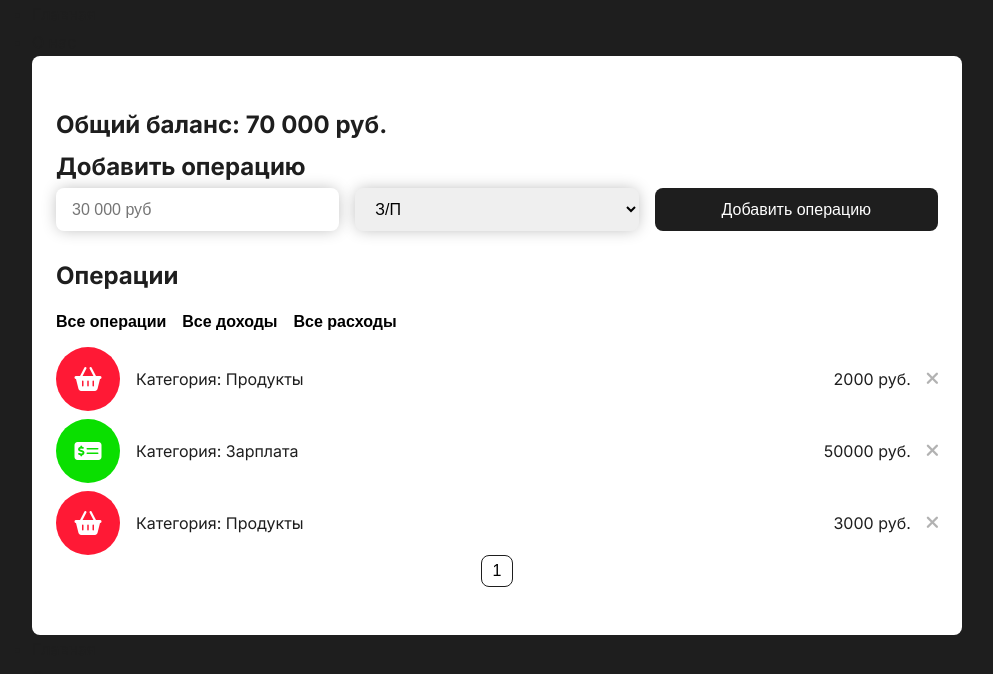
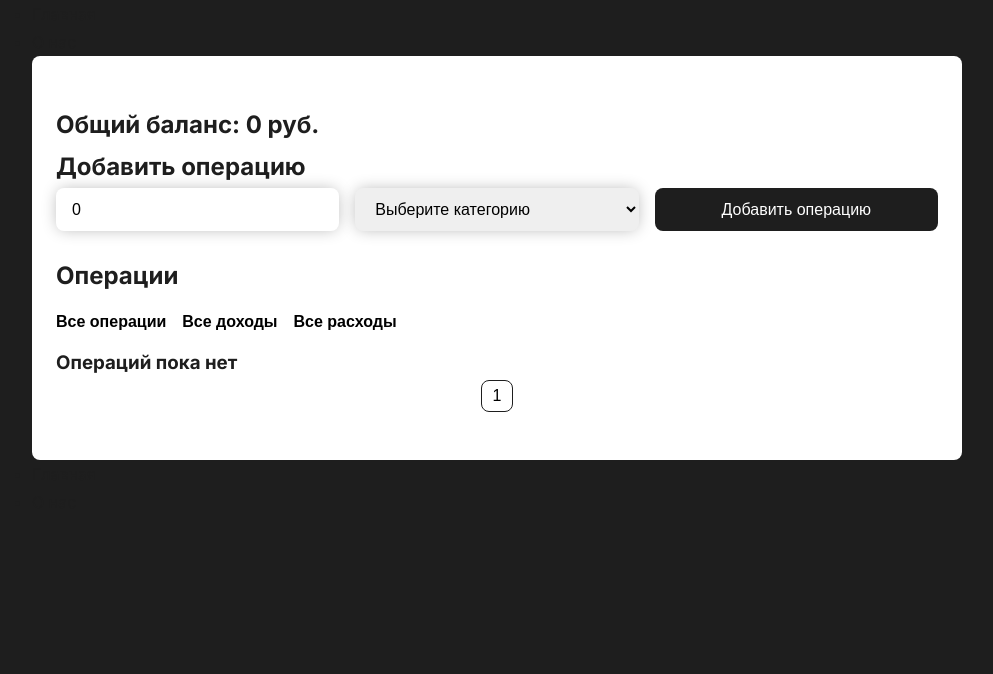
Before and after one commit to fqZell/react-budget, a React (Vite) app: page / in a window 1280 px wide. Shown: the top 674 px of the page, without its empty margins (143-1136 px from the left). Built offline with nearby package versions, Linux system fonts and the light colour scheme.

Commit message:
Ласт версия

```diff
--- a/src/components/item/item.jsx
+++ b/src/components/item/item.jsx
@@ -1,3 +1,5 @@
+import { CATEGORIES } from "../../data/categories";
+
 const Item = ({ item }) => {
 
     const {id, category, type, total} = item;
@@ -10,14 +12,14 @@ const Item = ({ item }) => {
 
                 {
                     type === 'income' ?
-                    <i class="fa-solid fa-money-check-dollar"></i> :
-                    <i class="fa-sharp fa-solid fa-basket-shopping"></i>
+                    <i className="fa-solid fa-money-check-dollar"></i> :
+                    <i className="fa-sharp fa-solid fa-basket-shopping"></i>
                 }
 
             </div>
 
             <p className="category">
-                Категория: {category}
+                Категория: {CATEGORIES[category]}
             </p>
         </div>
 
@@ -27,7 +29,7 @@ const Item = ({ item }) => {
             </p>
 
             <button className="item__button">
-                <i class="fa-solid fa-xmark"></i>
+                <i className="fa-solid fa-xmark"></i>
             </button>
         </div>
     </div>
--- /dev/null
+++ b/src/data/categories.js
@@ -0,0 +1,20 @@
+const INCOME_CATEGORIES = {
+    salary: "З/П",
+    cashback: "Кэшбек",
+    deposit: "Вклад"
+};
+
+const EXPENSE_CATEGORIES = {
+    products: "Продукты",
+    services: "К/У",
+    car: "Авто",
+    health: "Здоровье"
+};
+
+const CATEGORIES = { ...INCOME_CATEGORIES, ... EXPENSE_CATEGORIES };
+
+export {
+    INCOME_CATEGORIES,
+    EXPENSE_CATEGORIES,
+    CATEGORIES
+}
--- a/src/pages/HomePage.jsx
+++ b/src/pages/HomePage.jsx
@@ -1,51 +1,101 @@
-import { useState } from "react";
-import { TYPES } from "../types/operation";
+import { useEffect, useState } from "react";
 import Item from "../components/item/item";
 import formatMoney from "../utils/formatMoney";
+import { CATEGORIES } from "../data/categories";
+import getType from "../utils/getType";
+import calculateBalance from "../utils/calculateBalance";
 
-const initialItemsState = [
-    {
-        category: 'Продукты',
-        total: 2000,
-        type: TYPES.EXPENSE,
-        id: 1,
-        created_at: new Date('2022-01-01')
-    },
-    {
-        category: 'Зарплата',
-        total: 50000,
-        type: TYPES.INCOME,
-        id: 2,
-        created_at: new Date('2023-01-01')
-    },
-    {
-        category: 'Продукты',
-        total: 3000,
-        type: TYPES.EXPENSE,
-        id: 3,
-        created_at: new Date('2022-02-02')
-    }
-];
+const initialItemsState = [];
+
+const initialFormState = {
+    value: 0,
+    category: "none"
+};
+
+const initialBalanceState = 0;
 
 const HomePage = () => {
+    const [balance, setBalance] = useState(initialBalanceState);
     const [items, setItems] = useState(initialItemsState);
+    const [form, setForm] = useState(initialFormState);
+
+    useEffect(() => {
+        setBalance(calculateBalance(items));
+    }, [items])
+
+    const onChangeCategoryHandle = (event) => {
+        setForm((prevState) => {
+            prevState = { ...prevState };
+
+            prevState.category = event.target.value;
+
+            return prevState;
+        });
+    };
+
+    const onChangeInputHandle = (event) => {
+        setForm((prevState) => {
+            prevState = {...prevState};
+
+            const value = parseInt(event.target.value) || 0;
+
+            if (!isNaN(value)) {
+                prevState.value = value;
+            }
+
+            return prevState;
+        });
+    };
+
+    const createItemHandle = () => {
+        setItems((prevState) => {
+            prevState = [...prevState];
+
+            prevState.push({
+                category: form.category,
+                total: form.value,
+                type: getType(form.category),
+                id: Date.now(),
+                created_at: new Date()
+            });
+
+            return prevState;
+        });
+
+        setForm(initialFormState);
+    }
+
+    const SelectOptions = Object.keys(CATEGORIES).map((category) => {
+        return (
+            <option value={category} key={category}>{CATEGORIES[category]}</option>
+        );
+    })
 
     return (
         <section>
             <div className="container">
                 <div className="layout">
                     <header>
-                        <h1>Общий баланс: {formatMoney(70000)}</h1>
+                        <h1>Общий баланс: {formatMoney(balance)}</h1>
                     </header>
 
                     <div className="form">
                         <h2>Добавить операцию</h2>
-                        <form>
-                            <input type="text" name="total" placeholder="30 000 руб" />
-                            <select name="category">
-                                <option value="salary">З/П</option>
+                        <form
+                            onSubmit={e => e.preventDefault()}
+                        >
+                            <input type="text" name="total" placeholder="30 000 руб" onChange={(e) => onChangeInputHandle(e)} value={form.value} />
+                            <select
+                                onChange={(e) => onChangeCategoryHandle(e)}
+                                name="category"
+                            >
+                                <option value="none">Выберите категорию</option>
+                                {SelectOptions}
                             </select>
-                            <button className="button">
+                            <button
+                                onClick={createItemHandle}
+                                className="button"
+                            >
                                 Добавить операцию
                             </button>
                         </form>
@@ -64,31 +114,11 @@ const HomePage = () => {
 
 
                             {
+                                items.length === 0 ? <h3>Операций пока нет</h3> :
                                 items.map((item) => <Item key={item.id} item={item} />)
                             }
 
 
-                            {/* <div className="item">
-                                <div className="item__left">
-                                    <div className="circle expense">
-                                        <i class="fa-sharp fa-solid fa-basket-shopping"></i>
-                                    </div>
-
-                                    <p className="category">
-                                        Категория: продукты
-                                    </p>
-                                </div>
-
-                                <div className="item__right">
-                                    <p className="total">
-                                        2 500 руб.
-                                    </p>
-
-                                    <button className="item__button">
-                                        <i class="fa-solid fa-xmark"></i>
-                                    </button>
-                                </div>
-                            </div> */}
                         </div>
 
                         <div className="pagination">
--- /dev/null
+++ b/src/utils/calculateBalance.js
@@ -0,0 +1,14 @@
+import { TYPES } from "../types/operation";
+
+
+const calculateBalance = (items) => {
+    return items.reduce((prev, item) => {
+        if (item.type === TYPES.EXPENSE) {
+            return prev -= item.total;
+        }
+
+        return prev += item.total;
+    }, 0)
+}
+
+export default calculateBalance;
--- /dev/null
+++ b/src/utils/getType.js
@@ -0,0 +1,12 @@
+import { TYPES } from "../types/operation";
+import { INCOME_CATEGORIES } from "../data/categories";
+
+const getType = (category) => {
+    if (Object.keys(INCOME_CATEGORIES).includes(category)) {
+        return TYPES.INCOME;
+    }
+
+    return TYPES.EXPENSE;
+}
+
+export default getType;
```
